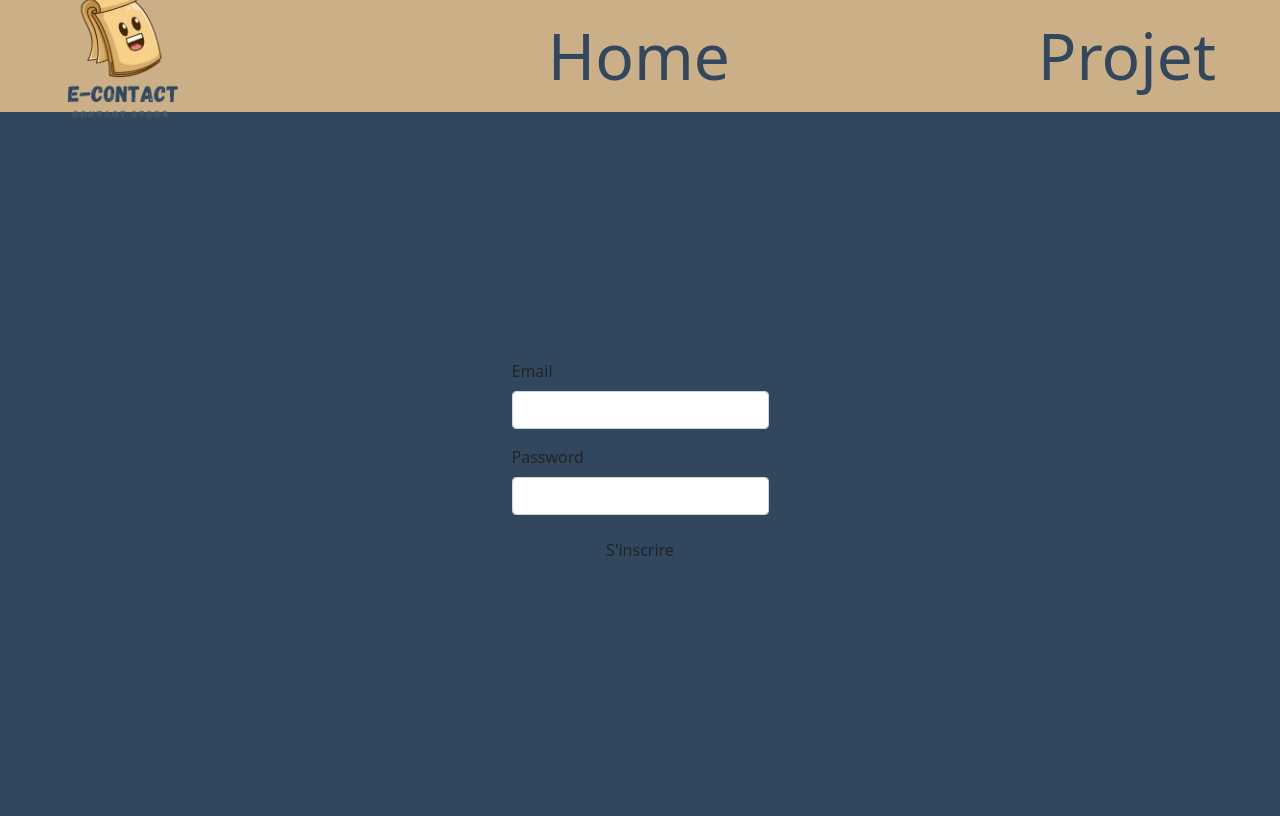
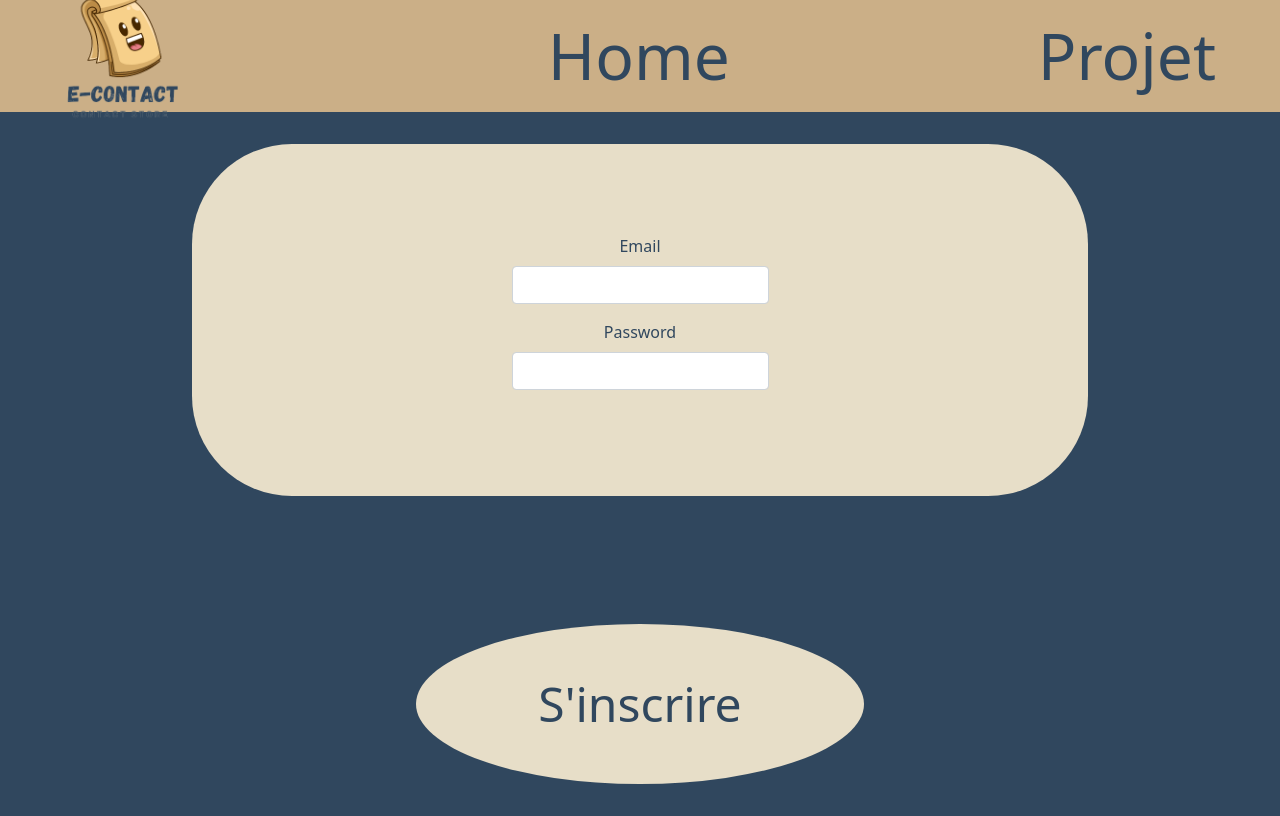
Before and after one commit to 080000101/NeomaProject, a Symfony app: template templates/registration/register.html.twig in a window 1280 px wide. Run offline with Twig, Linux system fonts and the light colour scheme; the template is opened without the code that fills it, so the values that code supplies are empty; form fields are guessed from the names that the template uses; style sheets or scripts are compiled from the project's sources; some libraries are stand-ins or nearby versions.

Commit message:
Finish CSS RegisterPage

```diff
--- a/assets/styles/app.scss
+++ b/assets/styles/app.scss
@@ -97,7 +97,7 @@ $navbar-height: 12vh;
     color: $main-color;
     text-align: center;
     width: 70%;
-    height: 50%;
+    height: 40%;
     border-radius: 100px;
 }
 
@@ -157,3 +157,60 @@ $navbar-height: 12vh;
     align-items: center;
     background-color: $main-color;
 }
+
+.register-form-container {
+    display: flex;
+    justify-content: center;
+    background-color: $secondary-color;
+    width: 70%;
+    height: 50%;
+    border-radius: 100px;
+    text-align: center;
+    color: $main-color;
+}
+
+.register-form {
+    display: flex;
+    flex-direction: column;
+    justify-content: center;
+    height: 100%;
+}
+
+form[name="registration_form"] {
+    display: flex;
+    flex-direction: column;
+    justify-content: space-evenly;
+    height: 100%;
+    padding-bottom: 2rem;
+}
+
+.required {
+    font-size: 3rem;
+}
+
+#registration_form_email {
+    height: 5rem;
+    width: 90%;
+    background-color: rgba(203, 175, 135, 0.5);
+    font-size: 2.5rem;
+    color: $main-color;
+}
+
+.password-field {
+    height: 5rem;
+    width: 90%;
+    background-color: rgba(203, 175, 135, 0.5);
+    font-size: 2.5rem;
+    color: $main-color;
+}
+
+.register-btn {
+    background-color: $secondary-color;
+    margin-top: 8rem;
+    width: 35%;
+    height: 10rem;
+    border-radius: 100%;
+    font-size: 3rem;
+    color: $main-color;
+    border: $secondary-color;
+}
--- a/templates/registration/register.html.twig
+++ b/templates/registration/register.html.twig
@@ -17,7 +17,7 @@
 
         </div>
 
-        <button type="submit" class="btn">S'inscrire</button>
+        <button type="submit" class="register-btn">S'inscrire</button>
         {{ form_end(registrationForm) }}
 
     </div>
```
Also changed, not shown: templates/security/login.html.twig (+8 -4 lines).
